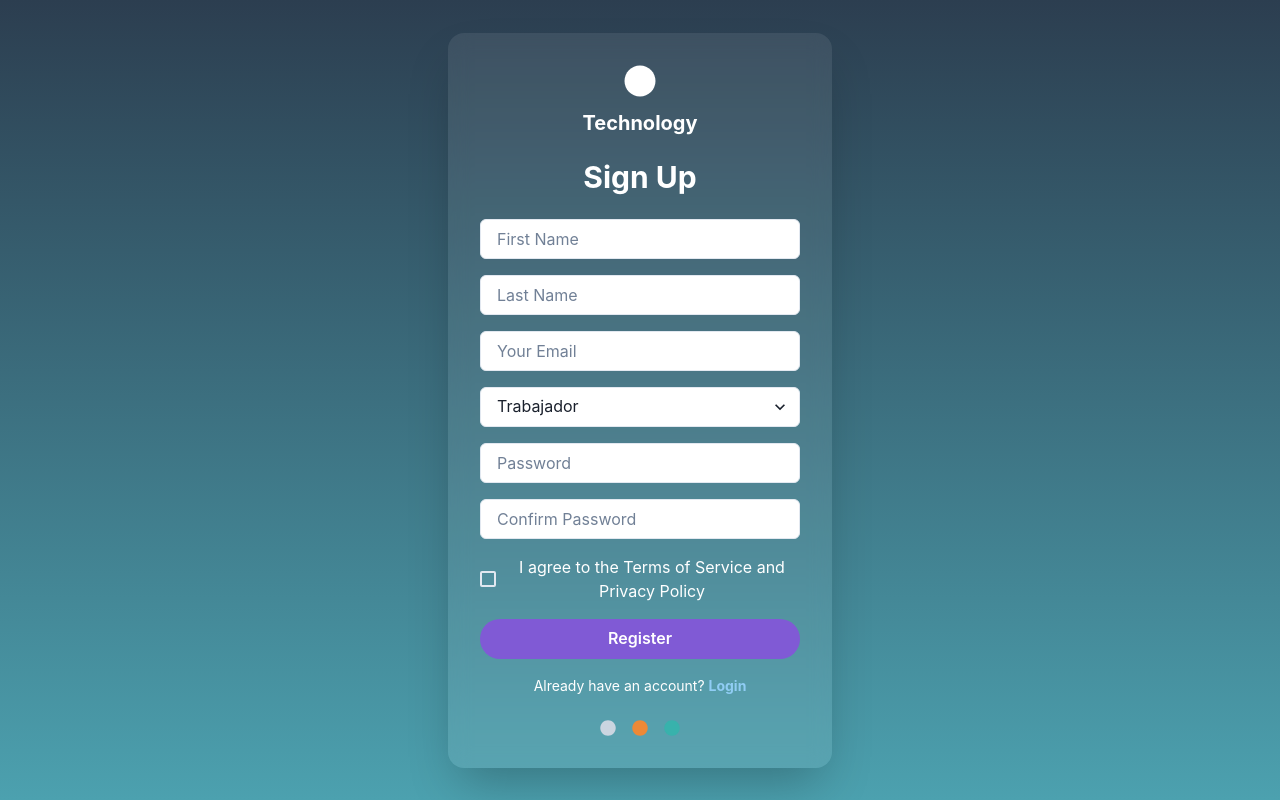
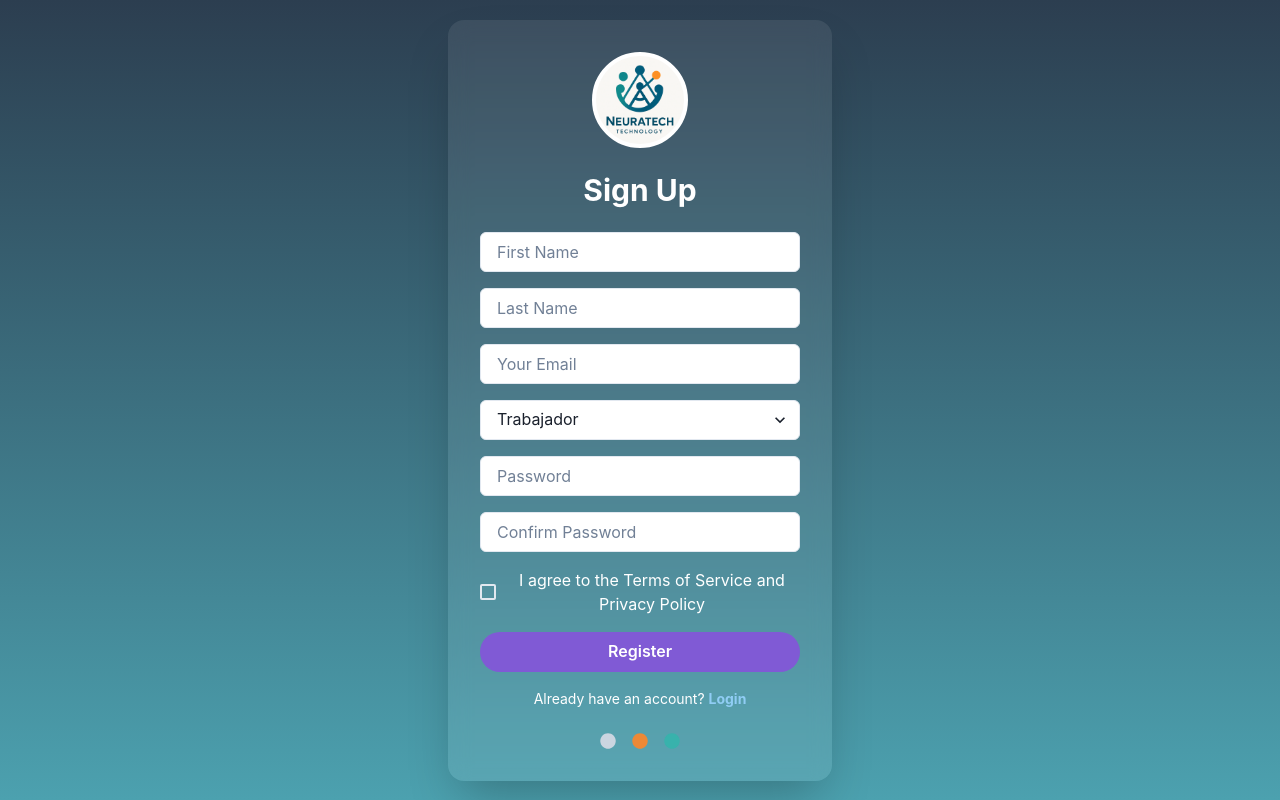
Before and after one commit to Witch19/py_RRHH_frontend, a React (Vite) app: page /register in a window 1280 px wide. Built offline with nearby package versions, Linux system fonts and the light colour scheme.

Commit message:
completado

```diff
--- a/src/pages/Register.tsx
+++ b/src/pages/Register.tsx
@@ -12,13 +12,14 @@ import {
   useToast,
   Icon,
   Select,
+  Avatar,
 } from "@chakra-ui/react";
 import { FaCircle } from "react-icons/fa";
 import { useState } from "react";
 import { useNavigate } from "react-router-dom";
 import API from "../api/authService";
 import { useThemeColor } from "../context/ThemeContext";
-
+import logoImg from "../assets/Logo.png";   // ⬅️ Importa tu logo
 const Register = () => {
   const [form, setForm] = useState({
     firstName: "",
@@ -115,12 +116,15 @@ const Register = () => {
         textAlign="center"
         boxShadow="2xl"
       >
-        <Box mb={6}>
-          <Icon as={FaCircle} boxSize={8} color="white" />
-          <Heading size="md" color="white" mt={2}>
-            Technology
-          </Heading>
-        </Box>
+        {/* Logo en círculo */}
+        <Avatar
+          src={logoImg}
+          size="xl"
+          border="4px solid white"
+          bg="white"
+          mx="auto"
+          mb={6}
+        />
 
         <Heading size="lg" color="white" mb={6}>
           Sign Up
--- a/src/pages/Trabajadores.tsx
+++ b/src/pages/Trabajadores.tsx
@@ -32,6 +32,15 @@ const Trabajadores = () => {
   const { user } = useAuth();
   const isAdmin = user?.role?.toUpperCase() === "ADMIN";
   const { gradient } = useThemeColor();
+
+  // 🔒 Bloquear completamente si no es ADMIN
+  if (!isAdmin) {
+    return (
+      <Center minH="100vh">
+        <Heading fontSize="2xl" color="white">Acceso restringido</Heading>
+      </Center>
+    );
+  }
 
   const openEditar = (trabajador: TrabajadorModal) => {
     setTrabajadorActual(trabajador);
@@ -126,7 +135,6 @@ const Trabajadores = () => {
         )}
       </HStack>
 
-      {/* 📌 Contenedor con scroll vertical interno */}
       <Box overflowY="auto" maxHeight="700px" borderRadius="md" border="1px solid #ccc">
         <Table variant="simple" bg="white" color="gray.800" minWidth="800px">
           <Thead position="sticky" top={0} zIndex="docked" bg="gray.100">
@@ -144,7 +152,7 @@ const Trabajadores = () => {
           <Tbody>
             {trabajadores.length === 0 ? (
               <Tr>
-                <Td colSpan={isAdmin ? 7 : 6}>
+                <Td colSpan={7}>
                   <Center py={4}>No hay trabajadores registrados</Center>
                 </Td>
               </Tr>
```
Also changed, not shown: 1 other file (tests, documents, lock files or other folders).
